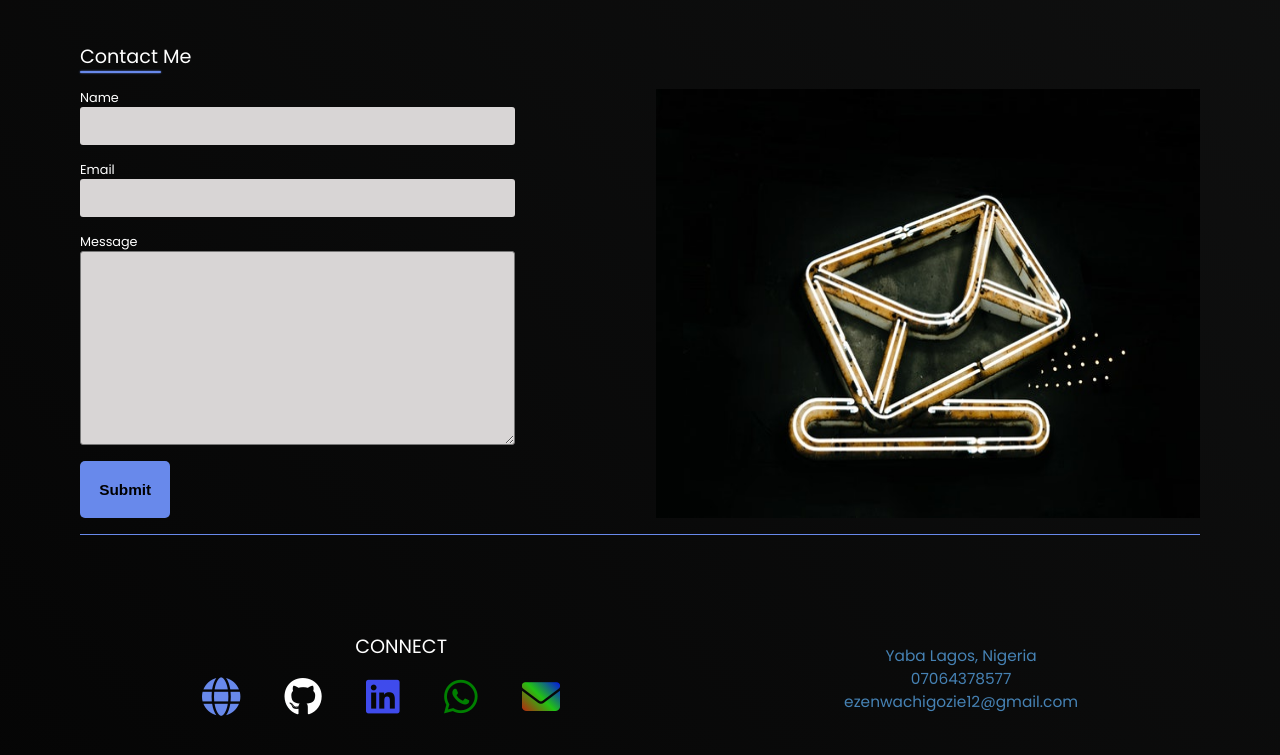
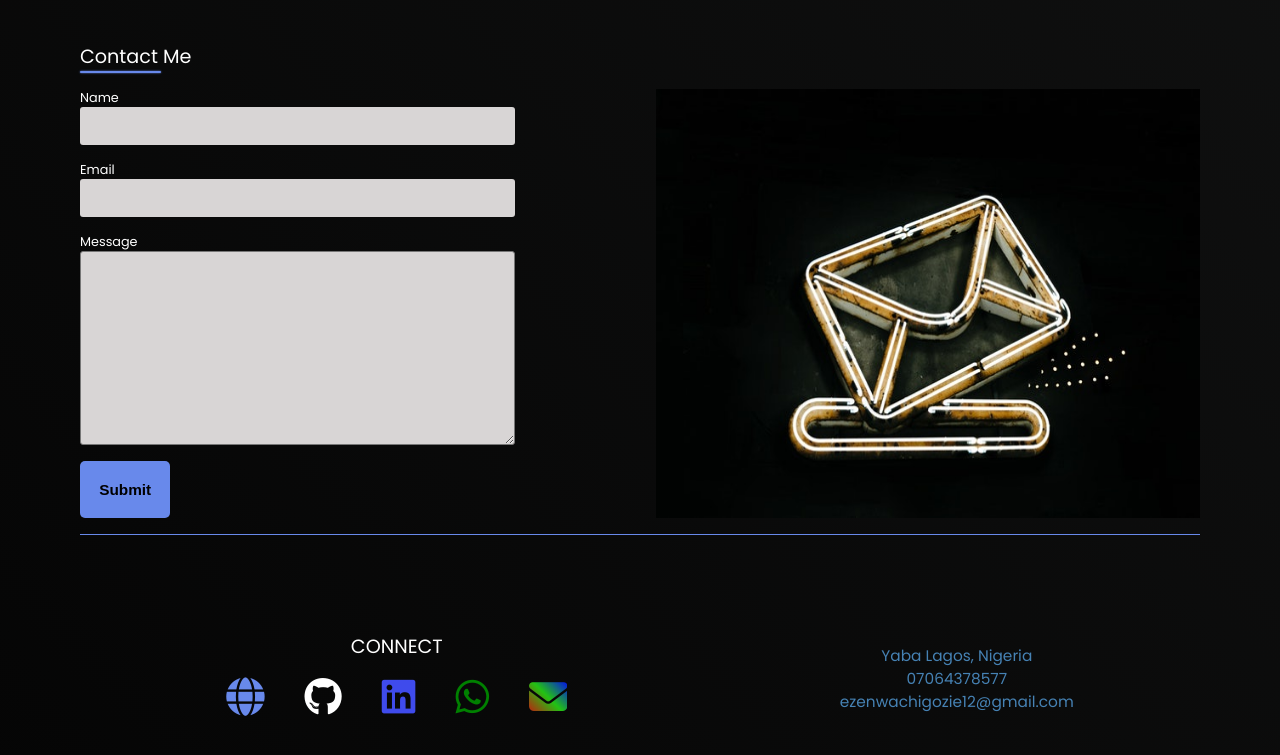
Before and after one commit to stonesilver/HNG-intership-task2, a website built with Parcel: page src/index.html in a window 1280 px wide. Shown: the part 1759-2514 px from the top of the page. Built offline with nearby package versions, Linux system fonts and the light colour scheme; a web font is replaced by a local one.

```diff
--- a/src/style.scss
+++ b/src/style.scss
@@ -417,11 +417,14 @@
         }
 
         &-socials {
+          display: flex;
+          justify-content: center;
+          align-items: center;
           margin-top: 0.5rem;
 
           &-link {
             font-size: clamp(1.5rem, 3vw, 4.5rem);
-            margin-right: 2.5rem;
+            margin: 0 1.25rem;
 
             .fa-globe {
               color: $secondary-color;
```
Also changed, not shown: 3 other files.
